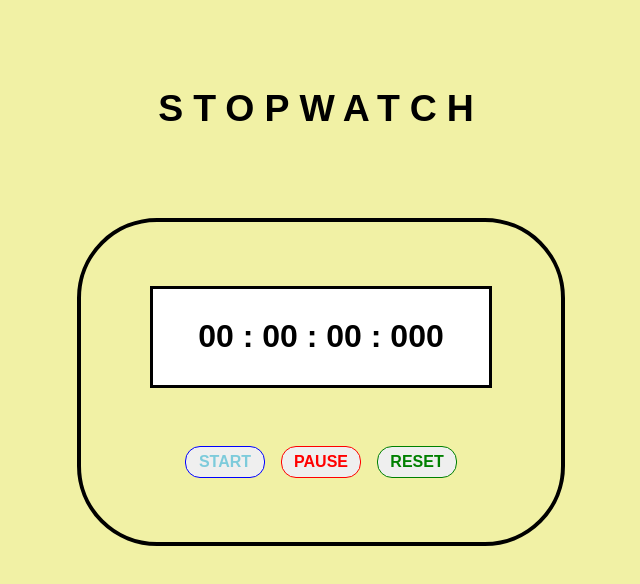
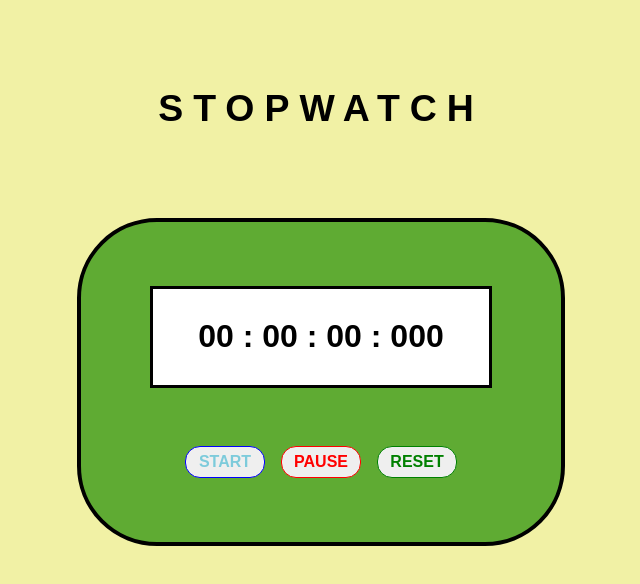
Before and after one commit to Sarkar-Animesh/StopWatch, a plain HTML site: page index.html in a window 1280 px wide. Shown: the whole page, without its empty margins (319-959 px from the left). Drawn offline with Linux system fonts and the light colour scheme.

Commit message:
Update style.css

```diff
--- a/style.css
+++ b/style.css
@@ -43,6 +43,7 @@ body {
     align-items: center;
     justify-content: space-around;
     margin-top: 50px;
+    background-color: rgb(95, 171, 51);
 }
 
 #timer {
```
